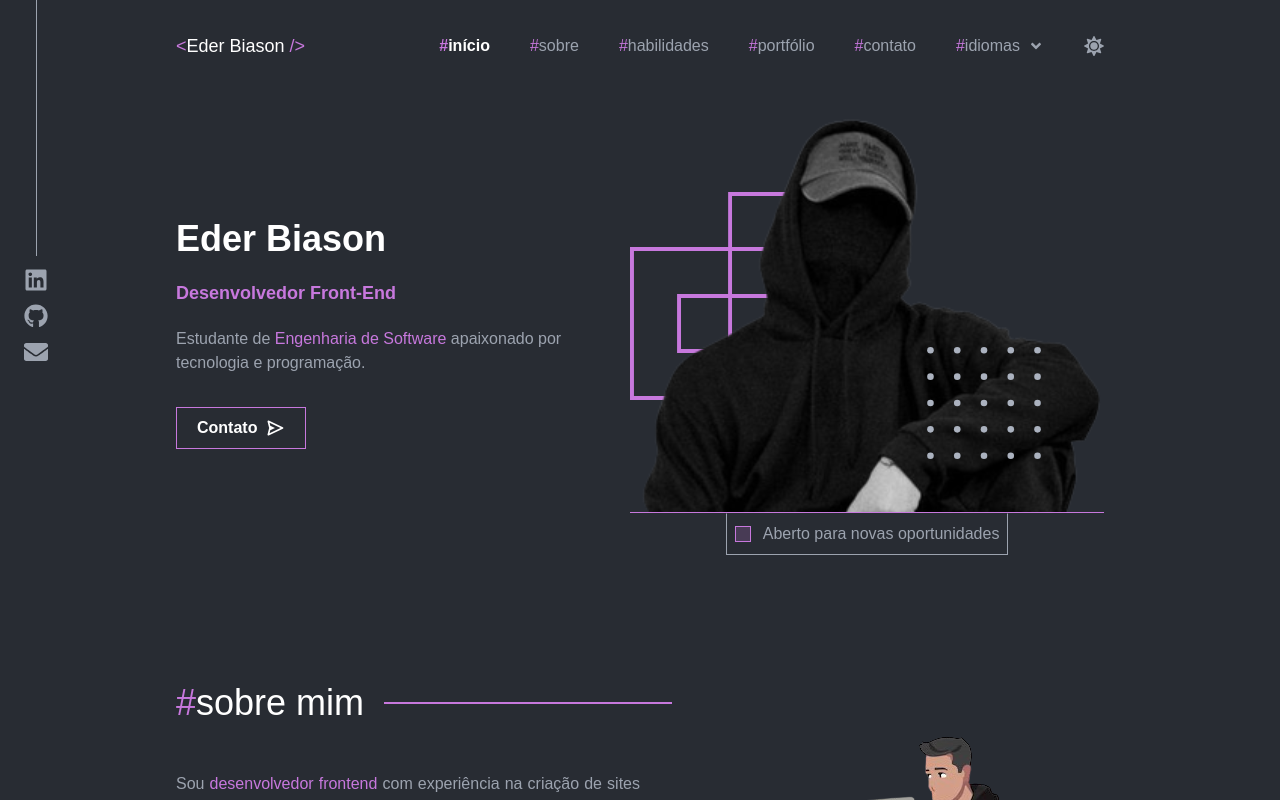
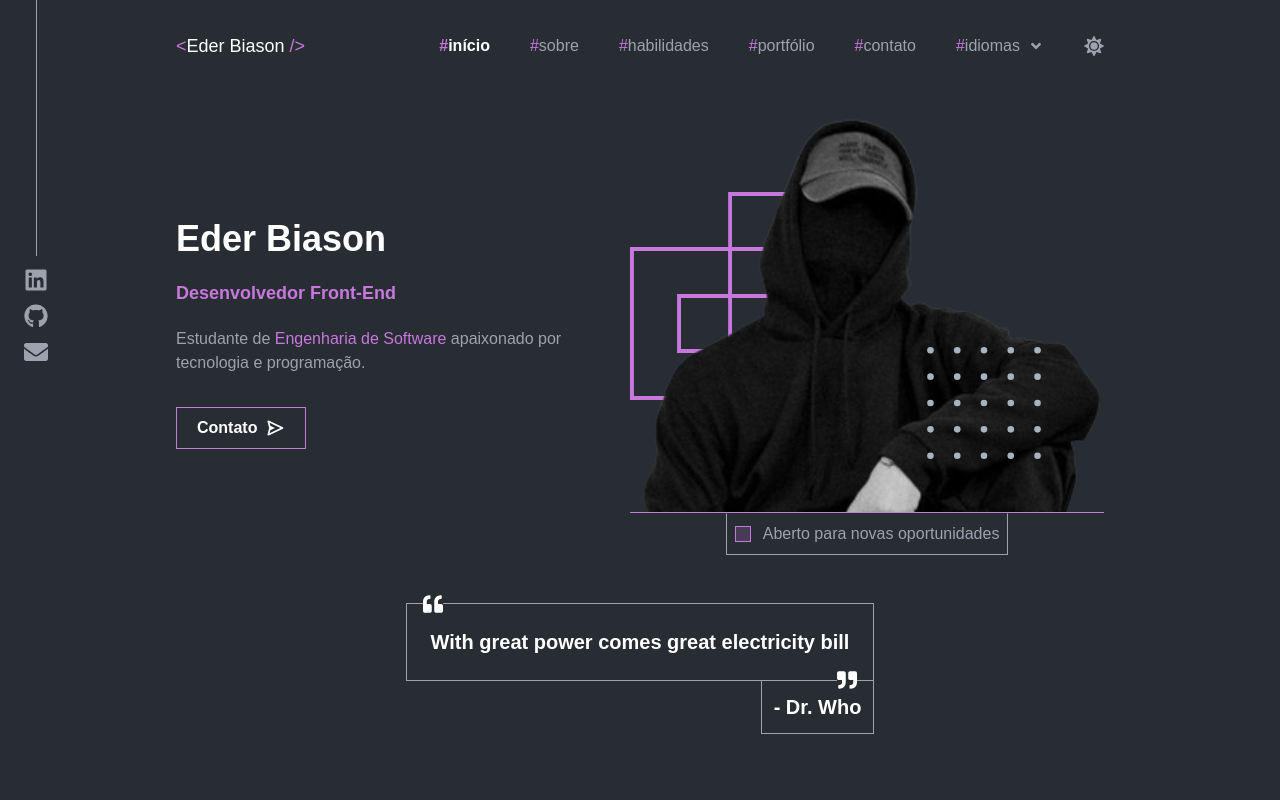
Before and after one commit to ederbiason/ederbiason.dev, a Next.js app: page / in a window 1280 px wide. Shown: the top 800 px of the page. Built offline with nearby package versions, Linux system fonts and the light colour scheme; a web font is replaced by a local one.

Commit message:
feat: change home with new element

```diff
--- a/src/components/Home.tsx
+++ b/src/components/Home.tsx
@@ -4,13 +4,15 @@ import DecorationImage from "../../public/images/decoration.svg"
 import DotsImage from "../../public/images/dots.svg"
 import { BiSend } from "react-icons/bi"
 import Link from "next/link"
+import { FaQuoteLeft, FaQuoteRight } from "react-icons/fa"
 
 export function Home() {
     return (
         <section
-            className="text-white flex flex-col md:flex-row items-center gap-8 justify-between"
+            className="flex flex-col gap-12"
             id="home"
         >
+            <div className="text-white flex flex-col md:flex-row items-center gap-8 justify-between">
                 <div className="flex flex-col gap-5">
                     <h1 className="font-semibold text-4xl">
                         Eder Biason
@@ -65,6 +67,24 @@ export function Home() {
                         </p>
                     </div>
                 </div>
+            </div>
+
+            <div className="flex items-center justify-center">
+                <div className="flex flex-col items-end text-white text-xl">
+                    <div className="p-6 border border-gray-400 font-bold relative">
+                        <p>
+                            With great power comes great electricity bill
+                        </p>
+
+                        <FaQuoteLeft className="absolute -top-2.5 left-4 bg-customGray" />
+                        <FaQuoteRight className="absolute -bottom-2.5 right-4 bg-customGray" />
+                    </div>
+
+                    <div className="p-3 border border-gray-400 border-t-0 font-semibold">
+                        - Dr. Who
+                    </div>
+                </div>
+            </div>
         </section>
     )
 }
```
Lines whose indentation alone changed are shown as unchanged.
